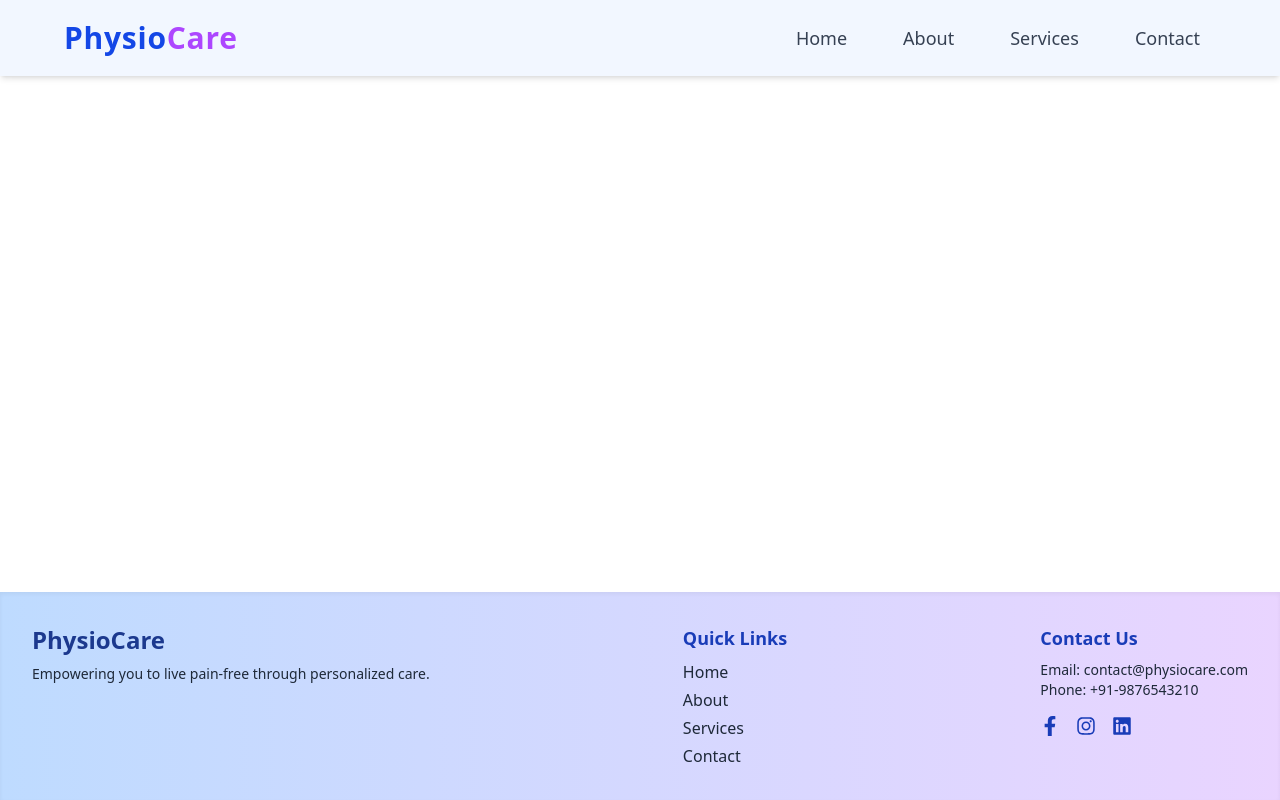
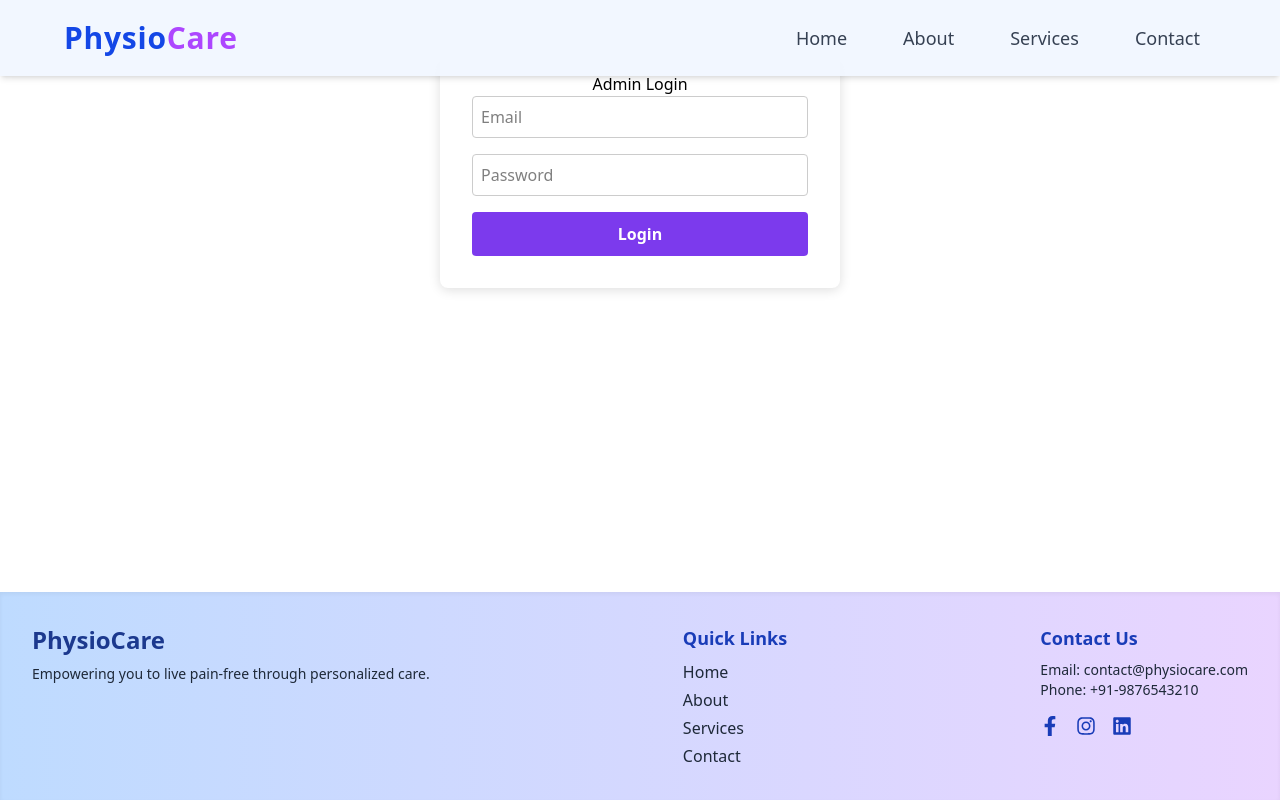
Before and after one commit to Krushna2142/Physio-Website, a React (Vite) app in the folder Physio-frontend/: page /admin-login in a window 1280 px wide. Built offline with nearby package versions, Linux system fonts and the light colour scheme.

Commit message:
Solved problems

```diff
--- a/Physio-frontend/src/App.jsx
+++ b/Physio-frontend/src/App.jsx
@@ -25,7 +25,7 @@ export default function App() {
           <Route path="/services" element={<Services />} />
           <Route path="/contact" element={<Contact />} />
           <Route path="/admin" element={<AdminDashboard />} />
-          <Route path="/admin/login" element={<AdminLogin />} />
+          <Route path="/admin-login" element={<AdminLogin />} />
         </Routes>
       </main>
 
--- a/Physio-frontend/src/pages/AdminDashboard.jsx
+++ b/Physio-frontend/src/pages/AdminDashboard.jsx
@@ -1,30 +1,34 @@
 import { useEffect, useState } from "react";
-import React from "react";
+import { useNavigate } from "react-router-dom";
+
 export default function AdminDashboard() {
-  const [messages, setMessages] = useState([]);
-  const [error, setError] = useState("");
+  const navigate = useNavigate();
+  const [admin, setAdmin] = useState(null);
+
   useEffect(() => {
     const token = localStorage.getItem("admin_token");
     if (!token) {
-      window.location.href = "/admin-login";
+      navigate("/admin-login");
       return;
     }
-    fetch("https://physio-website.onrender.com/api/contact/messages", {
-      headers: { "Authorization": "Bearer " + token }
-    })
-      .then(res => res.json())
-      .then(data => setMessages(data))
-      .catch(err => setError("Failed to load messages",err));
-  }, []);
+    // Optionally, fetch user data
+    setAdmin({ email: "admin@example.com" }); // Replace with real data if needed
+  }, [navigate]);
+
   return (
-    <div>
-      <h2>Contact Messages</h2>
-      {error && <div>{error}</div>}
-      <ul>
-        {messages.map(msg => (
-          <li key={msg._id}>{msg.name}: {msg.message}</li>
-        ))}
-      </ul>
+    <div style={{ maxWidth: 800, margin: "40px auto", background: "#fff", padding: 32, borderRadius: 8, boxShadow: "0 2px 12px #0002" }}>
+      <h2>Welcome to Admin Dashboard</h2>
+      <p>Hello, {admin?.email || "Admin"}!</p>
+      {/* Add dashboard features here */}
+      <button
+        onClick={() => {
+          localStorage.removeItem("admin_token");
+          navigate("/admin-login");
+        }}
+        style={{ padding: 8, borderRadius: 4, background: "#ef4444", color: "#fff", border: "none" }}
+      >
+        Logout
+      </button>
     </div>
   );
 }
--- a/Physio-frontend/src/pages/AdminLogin.jsx
+++ b/Physio-frontend/src/pages/AdminLogin.jsx
@@ -1,31 +1,68 @@
 import { useState } from "react";
-import React from "react";
+import { useNavigate } from "react-router-dom";
+
 export default function AdminLogin() {
   const [email, setEmail] = useState("");
   const [password, setPassword] = useState("");
   const [error, setError] = useState("");
+  const [loading, setLoading] = useState(false);
+  const navigate = useNavigate();
+
   const handleLogin = async (e) => {
     e.preventDefault();
     setError("");
+    setLoading(true);
+
+    try {
       const res = await fetch("https://physio-website.onrender.com/api/admin/login", {
         method: "POST",
         headers: { "Content-Type": "application/json" },
         body: JSON.stringify({ email, password }),
       });
+
       const data = await res.json();
+
       if (data.token) {
         localStorage.setItem("admin_token", data.token);
-      window.location.href = "/admin"; // Redirect to admin page
+        navigate("/admin");
       } else {
         setError(data.error || "Login failed");
       }
+    } catch (err) {
+      setError("Network error",err);
+    }
+    setLoading(false);
   };
+
   return (
+    <div style={{ maxWidth: 400, margin: "40px auto", background: "#fff", padding: 32, borderRadius: 8, boxShadow: "0 2px 12px #0002" }}>
+      <h2 style={{ textAlign: "center" }}>Admin Login</h2>
       <form onSubmit={handleLogin}>
-      <input value={email} onChange={e=>setEmail(e.target.value)} placeholder="Email" />
-      <input value={password} onChange={e=>setPassword(e.target.value)} placeholder="Password" type="password" />
-      <button type="submit">Login</button>
-      {error && <div style={{color:"red"}}>{error}</div>}
+        <div style={{ marginBottom: 16 }}>
+          <input
+            type="email"
+            placeholder="Email"
+            value={email}
+            onChange={e => setEmail(e.target.value)}
+            required
+            style={{ width: "100%", padding: 8, borderRadius: 4, border: "1px solid #ccc" }}
+          />
+        </div>
+        <div style={{ marginBottom: 16 }}>
+          <input
+            type="password"
+            placeholder="Password"
+            value={password}
+            onChange={e => setPassword(e.target.value)}
+            required
+            style={{ width: "100%", padding: 8, borderRadius: 4, border: "1px solid #ccc" }}
+          />
+        </div>
+        <button type="submit" disabled={loading} style={{ width: "100%", padding: 10, borderRadius: 4, background: "#7c3aed", color: "#fff", border: "none", fontWeight: "bold" }}>
+          {loading ? "Logging in..." : "Login"}
+        </button>
+        {error && <div style={{ color: "red", marginTop: 12, textAlign: "center" }}>{error}</div>}
       </form>
+    </div>
   );
 }
```
Lines whose indentation alone changed are shown as unchanged.
